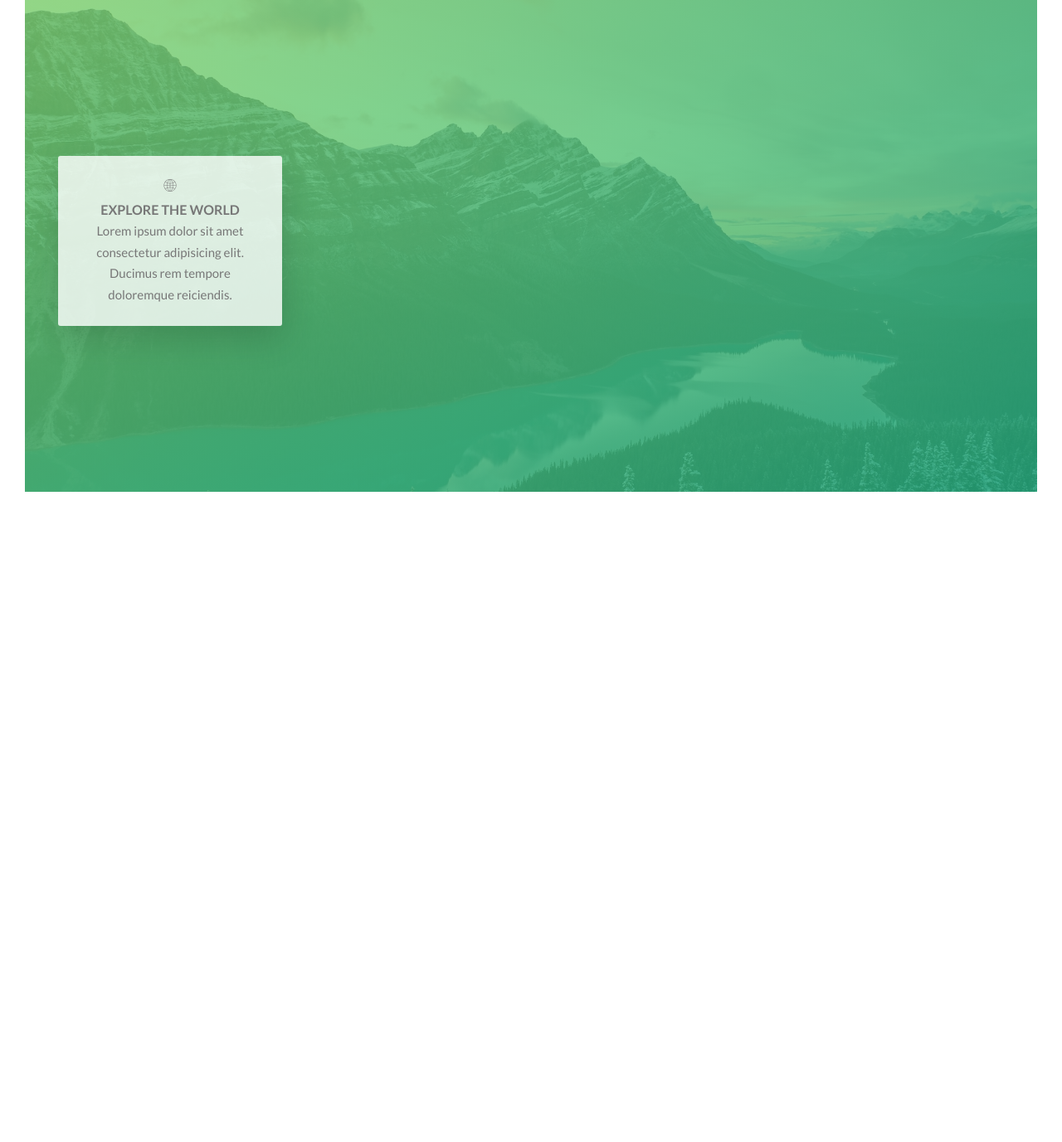
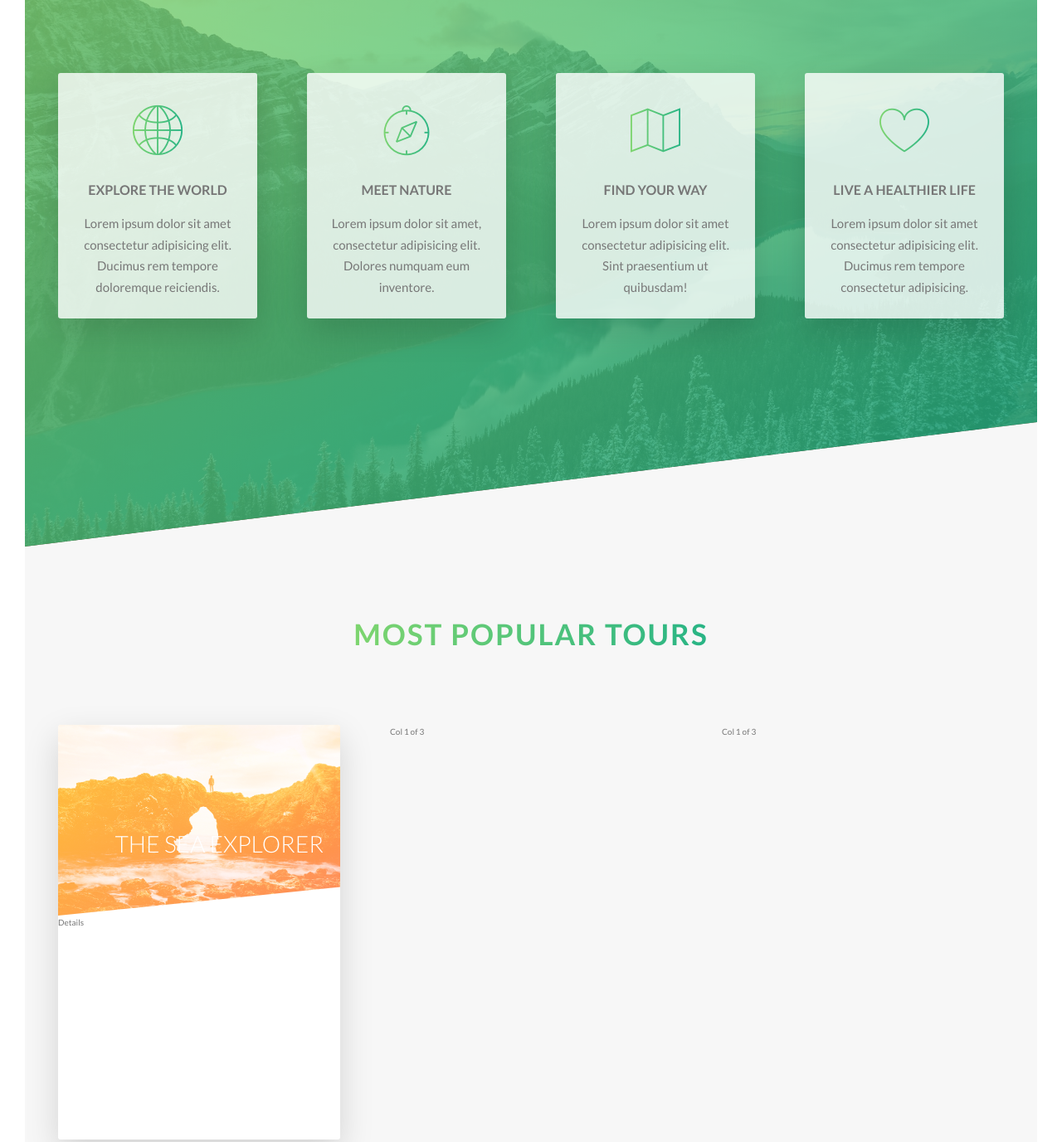
Before and after one commit to tobi4120/portfolio, a website: page index.html in a window 1280 px wide. Shown: the part 1650-3027 px from the top of the page at 83% size. Before the commit the page ends 2273 px from the top, so only its background shows below. Drawn offline with Linux system fonts and the light colour scheme.

Commit message:
features section complete

```diff
--- a/index.html
+++ b/index.html
@@ -69,11 +69,76 @@
                     <div class="col-1-of-4">
                         <div class="feature-box">
                             <i class="feature-box__icon icon-basic-world"></i>
-                            <h3 class="heading-tertiary">Explore the world</h3>
+                            <h3 class="heading-tertiary u-margin-bottom-small">Explore the world</h3>
                             <p class="feature-box__text">
                                 Lorem ipsum dolor sit amet consectetur adipisicing elit. Ducimus rem tempore doloremque reiciendis.
                             </p>
                         </div>
+                    </div>
+
+                    <div class="col-1-of-4">
+                        <div class="feature-box">
+                            <i class="feature-box__icon icon-basic-compass"></i>
+                            <h3 class="heading-tertiary u-margin-bottom-small">Meet Nature</h3>
+                            <p class="feature-box__text">
+                                Lorem ipsum dolor sit amet, consectetur adipisicing elit. Dolores numquam eum inventore.
+                            </p>
+                        </div>
+                    </div>
+
+                    <div class="col-1-of-4">
+                        <div class="feature-box">
+                            <i class="feature-box__icon icon-basic-map"></i>
+                            <h3 class="heading-tertiary u-margin-bottom-small">Find your way</h3>
+                            <p class="feature-box__text">
+                                Lorem ipsum dolor sit amet consectetur adipisicing elit. Sint praesentium ut quibusdam!
+                            </p>
+                        </div>
+                    </div>
+
+                    <div class="col-1-of-4">
+                        <div class="feature-box">
+                            <i class="feature-box__icon icon-basic-heart"></i>
+                            <h3 class="heading-tertiary u-margin-bottom-small">Live a healthier life</h3>
+                            <p class="feature-box__text">
+                                Lorem ipsum dolor sit amet consectetur adipisicing elit. Ducimus rem tempore consectetur adipisicing.
+                            </p>
+                        </div>
+                    </div>
+                </div>
+            </section>
+
+            <section class="section-tours">
+                <div class="u-center-text u-margin-bottom-big">
+                    <h2 class="heading-secondary">
+                        Most popular tours
+                    </h2>
+                </div>
+
+                <div class="row">
+                    <div class="col-1-of-3">
+                        <div class="card">
+                            <div class="card__side card__side--front">
+                                <div class="card__picture card__picture--1">
+                                    &nbsp;
+                                </div>
+                                <h4 class="card__heading">
+                                    The Sea Explorer
+                                </h4>
+                                <div class="card__details">
+                                    Details
+                                </div>
+                            </div>
+                            <div class="card__side card__side--back card__side--back-1">
+                                BACK
+                            </div>
+                        </div>
+                    </div>
+                    <div class="col-1-of-3">
+                        Col 1 of 3
+                    </div>
+                    <div class="col-1-of-3">
+                        Col 1 of 3
                     </div>
                 </div>
             </section>
--- a/sass/abstracts/_variables.scss
+++ b/sass/abstracts/_variables.scss
@@ -2,6 +2,12 @@
 $color-primary: #55c57a;
 $color-primary-light: #7ed56f;
 $color-primary-dark: #28b485;
+
+$color-secondary-light: #ffb900;
+$color-secondary-dark: #ff7730;
+
+$color-tertiary-light: #2998ff;
+$color-tertiary-dark: #5643fa;
 
 $color-grey-light-1: #f7f7f7;
 
@@ -15,4 +21,4 @@ $default-font-size: 1.6rem;
 // Grid
 $grid-width: 114rem;
 $gutter-vertical: 8rem;
-$gutter-horizontal: 2rem;
+$gutter-horizontal: 6rem;
--- /dev/null
+++ b/sass/components/_card.scss
@@ -0,0 +1,73 @@
+.card {
+
+    // FUNCTIONALITY
+    perspective: 150rem;
+    -moz-perspective: 150rem;
+    position: relative;
+    height: 50rem;
+
+    &__side {
+        height: 50rem;
+        transition: all .8s ease;
+        position: absolute;
+        top: 0;
+        left: 0;
+        width: 100%;
+        backface-visibility: hidden;
+        border-radius: 3px;
+        overflow: hidden;
+        box-shadow: 0 1.5rem 4rem rgba($color-black, .15);
+
+        &--front {
+            background-color: $color-white;
+        }
+
+        &--back {
+            transform: rotateY(-180deg);
+
+            &-1 {
+                background-image: linear-gradient(to right bottom, $color-secondary-light, $color-secondary-dark);
+            }
+        }
+    }
+
+    &:hover &__side--front {
+        transform: rotateY(180deg);
+    }
+
+    &:hover &__side--back {
+        transform: rotateY(0);
+    }
+
+    // FRONT SIDE STYLING
+    &__picture {
+        background-size: cover;
+        height: 23rem;
+        background-blend-mode: screen;
+        -webkit-clip-path: polygon(0 0, 100% 0, 100% 85%, 0 100%);
+        clip-path: polygon(0 0, 100% 0, 100% 85%, 0 100%);
+
+        &--1 {
+            background-image: linear-gradient(to right bottom, $color-secondary-light, $color-secondary-dark), url(../img/nat-5.jpg);
+        }
+
+        &--2 {
+            background-image: url(../img/nat-5.jpg);
+        }
+
+        &--3 {
+            background-image: url(../img/nat-5.jpg);
+        }
+    }
+
+    &__heading {
+        font-size: 2.8rem;
+        font-weight: 300;
+        text-transform: uppercase;
+        color: $color-white;
+        position: absolute;
+        top: 12rem;
+        right: 2rem;
+        text-align: right;
+    }
+}
--- a/sass/components/_feature-box.scss
+++ b/sass/components/_feature-box.scss
@@ -5,12 +5,17 @@
     text-align: center;
     border-radius: 3px;
     box-shadow: 0 1.5rem 4rem rgba($color-black, .15);
+    transition: transform .3s;
 
     &__icon {
-
+        font-size: 6rem;
+        display: inline-block;
+        background-image: linear-gradient(to right, $color-primary-light, $color-primary-dark);
+        -webkit-background-clip: text;
+        color: transparent;
     }
 
-    &__text {
-
+    &:hover {
+        transform: translateY(-1.5rem) scale(1.03);
     }
 }
--- a/sass/layout/_header.scss
+++ b/sass/layout/_header.scss
@@ -7,6 +7,7 @@
         url(../img/hero.jpg);
     background-size: cover;
     background-position: top;
+    -webkit-clip-path: polygon(0 0, 100% 0, 100% 75vh, 0 100%);
     clip-path: polygon(0 0, 100% 0, 100% 75vh, 0 100%);
     position: relative;
 
--- a/sass/main.scss
+++ b/sass/main.scss
@@ -10,6 +10,7 @@
 @import "components/button";
 @import "components/composition";
 @import "components/feature-box";
+@import "components/card";
 
 @import "layout/header";
 @import "layout/grid";
--- a/sass/pages/_home.scss
+++ b/sass/pages/_home.scss
@@ -12,4 +12,16 @@
         rgba($color-primary-dark, 0.8)),
         url(../img/nat-4.jpg);
     background-size: cover;
+    transform: skewY(-7deg);
+    margin-top: -10rem;
+
+    & > * {
+        transform: skewY(7deg);
+    }
 }
+
+.section-tours {
+    background-color: $color-grey-light-1;
+    padding: 25rem 0 50rem 0;
+    margin-top: -10rem;
+}
```
Also changed, not shown: css/style.css.
